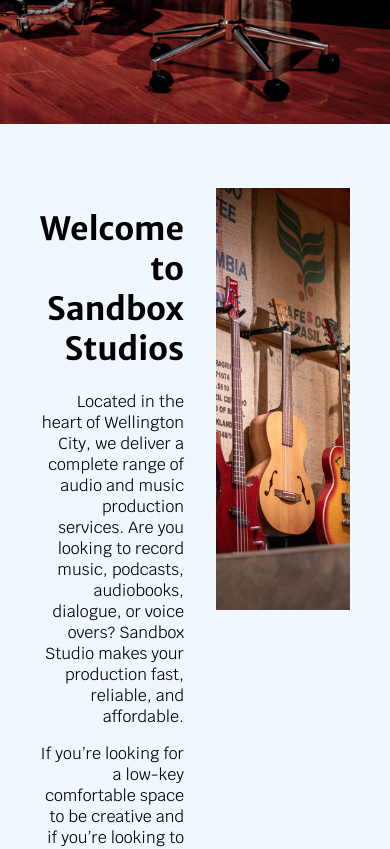
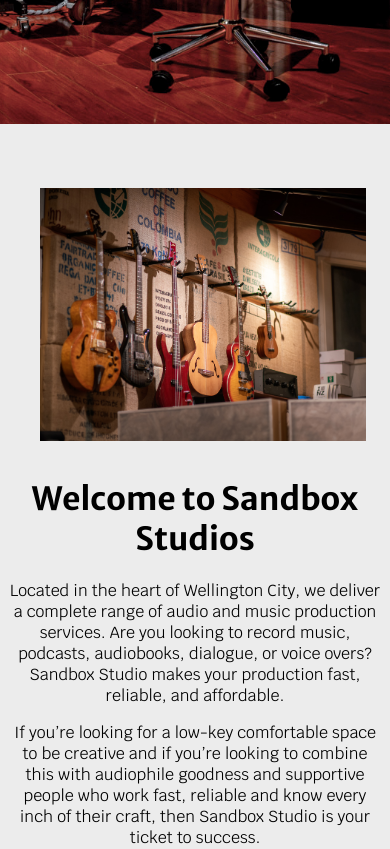
Before and after one commit to moltenot/sandbox_website, a Next.js app: page / in a window 390 px wide. Shown: the part 720-1569 px from the top of the page. Built offline with nearby package versions, Linux system fonts and the light colour scheme.

Commit message:
styled for mobile

```diff
--- a/styles/textColumnImageColumn.module.css
+++ b/styles/textColumnImageColumn.module.css
@@ -1,6 +1,5 @@
 .container {
   --padding: 2rem;
-  background-color: aliceblue;
   display: flex;
   padding-top: var(--padding);
   padding-bottom: var(--padding);
@@ -20,10 +19,29 @@
   flex: auto;
   width: 50%;
   height: 50vh;
-  background-color: burlywood;
   margin: var(--padding);
 }
 
 .image {
   object-fit: cover;
 }
+
+@media only screen and (max-width: 480px) {
+  .container {
+    flex-direction: column-reverse;
+  }
+
+  .textcontainer {
+    text-align: center;
+    width: auto;
+    margin-left: 0;
+    margin-right: 0;
+    padding-top: 0;
+  }
+
+  .imgcontainer {
+    width: calc(100vw - 2 * var(--padding));
+    height: 30vh;
+    margin-bottom: calc(var(--padding)/2);
+  }
+}
```
